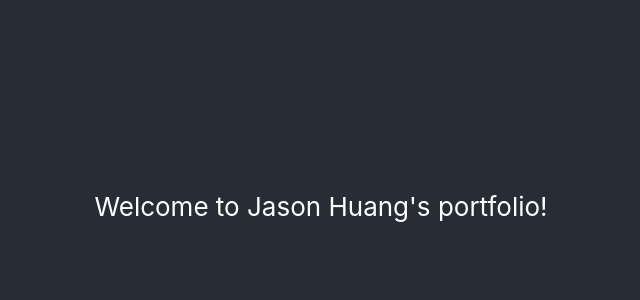
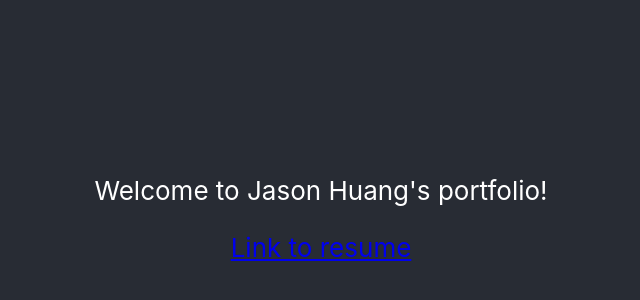
Before and after one commit to itsjasonhh/itsjasonhh.github.io, a React (Create React App) app: page / in a window 1280 px wide. Shown: the part 194-494 px from the top of the page, without its empty margins (319-959 px from the left). Built offline with nearby package versions, Linux system fonts and the light colour scheme.

Commit message:
added link to resume

```diff
--- a/src/App.tsx
+++ b/src/App.tsx
@@ -1,12 +1,11 @@
 import './App.css';
+import HomePage from './pages/homePage';
 
 function App() {
   return (
-    <div className="App">
-      <header className="App-header">
-        <p> Welcome to Jason Huang's portfolio! </p>
-      </header>
-    </div>
+    <HomePage
+      name='Jason Huang'
+    />
   );
 }
 
--- /dev/null
+++ b/src/pages/homePage.tsx
@@ -0,0 +1,10 @@
+export default function HomePage({name}: {name:string}) {
+    return (
+        <div className="App">
+            <header className="App-header">
+            <p> Welcome to {name}'s portfolio! </p>
+            <a href="https://drive.google.com/file/d/1860ZnFmtkpmGmeNH6JTq1FAwHHAHlYpz/view?usp=sharing">Link to resume</a>
+            </header>
+        </div>
+    );
+}
```
